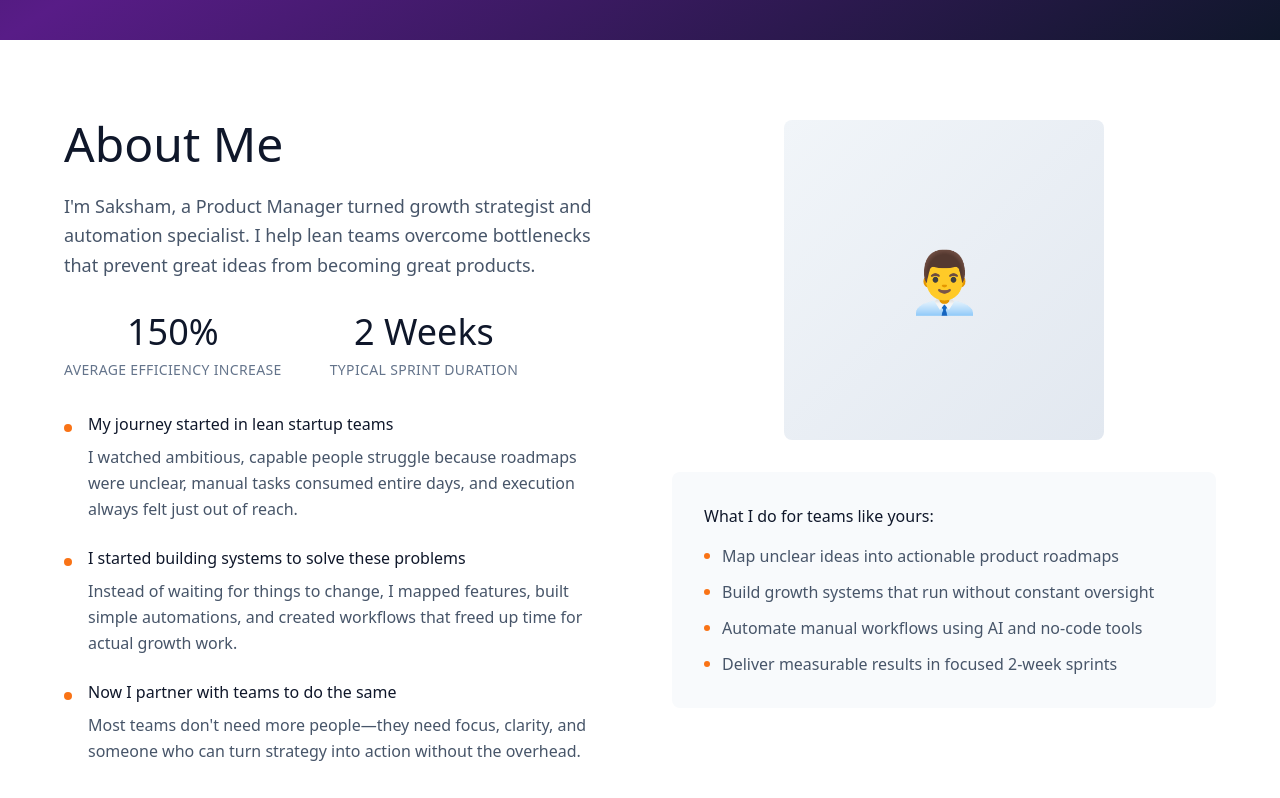
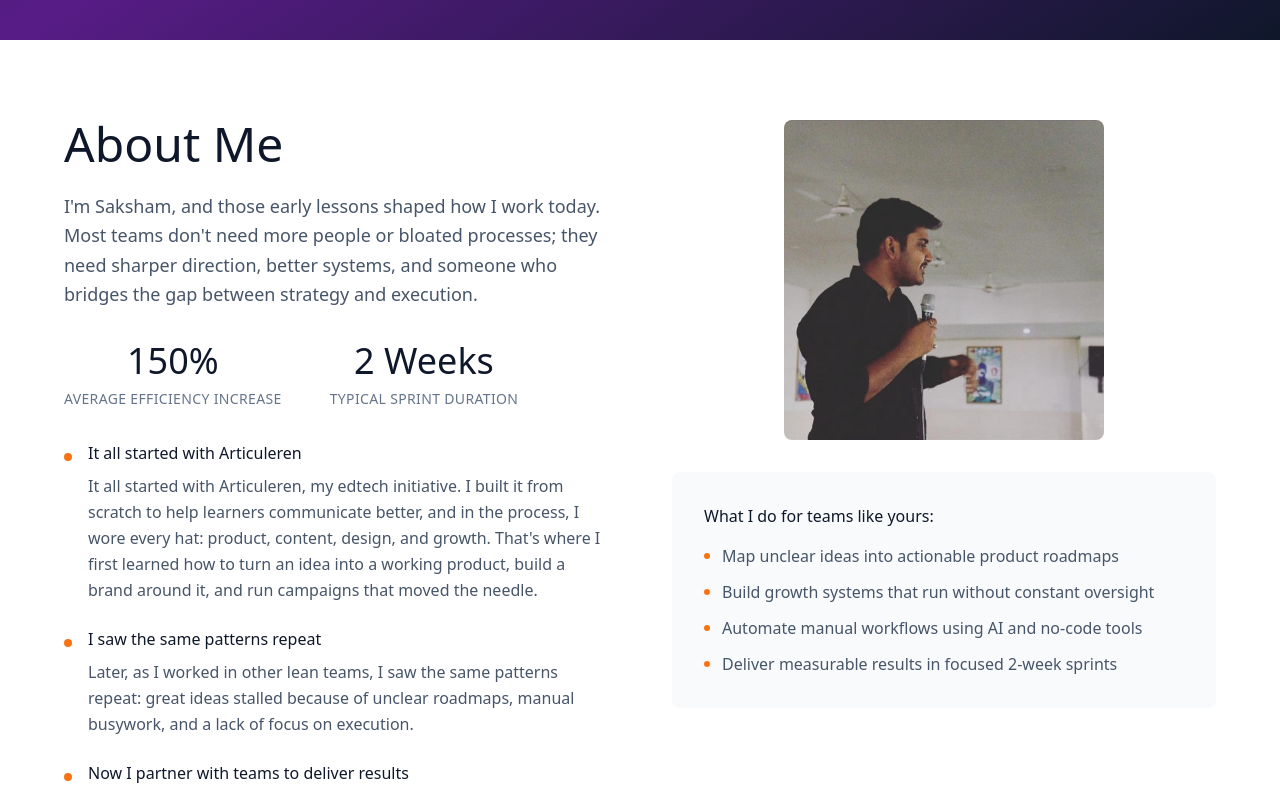
Before and after one commit to SakshamChauhan23/growth-sprint-studio, a React (Vite) app: page / in a window 1280 px wide. Shown: the part 760-1558 px from the top of the page. Built offline with nearby package versions, Linux system fonts and the light colour scheme.

Commit message:
Update "About Me" section
Refactor the "About Me" section to include the provided image and updated content.

```diff
--- a/src/components/WhySection.tsx
+++ b/src/components/WhySection.tsx
@@ -11,7 +11,7 @@ const WhySection = () => {
                   About Me
                 </h2>
                 <p className="text-lg text-slate-600 leading-relaxed mb-8">
-                  I'm Saksham, a Product Manager turned growth strategist and automation specialist. I help lean teams overcome bottlenecks that prevent great ideas from becoming great products.
+                  I'm Saksham, and those early lessons shaped how I work today. Most teams don't need more people or bloated processes; they need sharper direction, better systems, and someone who bridges the gap between strategy and execution.
                 </p>
               </div>
 
@@ -30,9 +30,9 @@ const WhySection = () => {
                 <div className="flex items-start space-x-4">
                   <div className="w-2 h-2 bg-orange-500 rounded-full mt-3 flex-shrink-0"></div>
                   <div>
-                    <h3 className="font-medium text-slate-900 mb-2">My journey started in lean startup teams</h3>
+                    <h3 className="font-medium text-slate-900 mb-2">It all started with Articuleren</h3>
                     <p className="text-slate-600 leading-relaxed">
-                      I watched ambitious, capable people struggle because roadmaps were unclear, manual tasks consumed entire days, and execution always felt just out of reach.
+                      It all started with Articuleren, my edtech initiative. I built it from scratch to help learners communicate better, and in the process, I wore every hat: product, content, design, and growth. That's where I first learned how to turn an idea into a working product, build a brand around it, and run campaigns that moved the needle.
                     </p>
                   </div>
                 </div>
@@ -40,9 +40,9 @@ const WhySection = () => {
                 <div className="flex items-start space-x-4">
                   <div className="w-2 h-2 bg-orange-500 rounded-full mt-3 flex-shrink-0"></div>
                   <div>
-                    <h3 className="font-medium text-slate-900 mb-2">I started building systems to solve these problems</h3>
+                    <h3 className="font-medium text-slate-900 mb-2">I saw the same patterns repeat</h3>
                     <p className="text-slate-600 leading-relaxed">
-                      Instead of waiting for things to change, I mapped features, built simple automations, and created workflows that freed up time for actual growth work.
+                      Later, as I worked in other lean teams, I saw the same patterns repeat: great ideas stalled because of unclear roadmaps, manual busywork, and a lack of focus on execution.
                     </p>
                   </div>
                 </div>
@@ -50,9 +50,9 @@ const WhySection = () => {
                 <div className="flex items-start space-x-4">
                   <div className="w-2 h-2 bg-orange-500 rounded-full mt-3 flex-shrink-0"></div>
                   <div>
-                    <h3 className="font-medium text-slate-900 mb-2">Now I partner with teams to do the same</h3>
+                    <h3 className="font-medium text-slate-900 mb-2">Now I partner with teams to deliver results</h3>
                     <p className="text-slate-600 leading-relaxed">
-                      Most teams don't need more people—they need focus, clarity, and someone who can turn strategy into action without the overhead.
+                      Instead of waiting, I started fixing these problems, mapping features, simplifying processes, and setting up systems that freed up time for real growth. Now, I partner with SaaS founders, e-commerce brands, agencies, and ops-heavy teams to do exactly that: deliver results without extra headcount or complexity.
                     </p>
                   </div>
                 </div>
@@ -61,8 +61,12 @@ const WhySection = () => {
 
             <div className="space-y-8">
               <div className="relative">
-                <div className="w-80 h-80 bg-gradient-to-br from-slate-100 to-slate-200 rounded-lg mx-auto flex items-center justify-center">
-                  <div className="text-6xl text-slate-400">👨‍💼</div>
+                <div className="w-80 h-80 rounded-lg mx-auto overflow-hidden">
+                  <img
+                    src="/lovable-uploads/9509828b-99de-44d4-adcd-c9f4b73c4e6e.png"
+                    alt="Saksham speaking at an event"
+                    className="w-full h-full object-cover"
+                  />
                 </div>
               </div>
 
```
Also changed, not shown: public/lovable-uploads/9509828b-99de-44d4-adcd-c9f4b73c4e6e.png (added).
